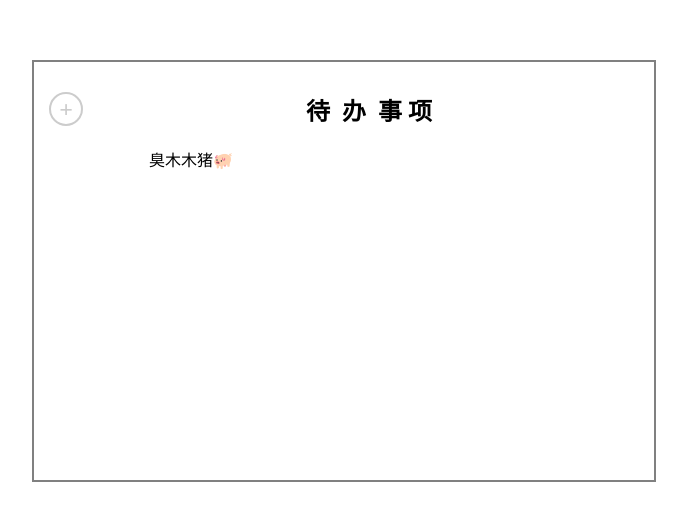
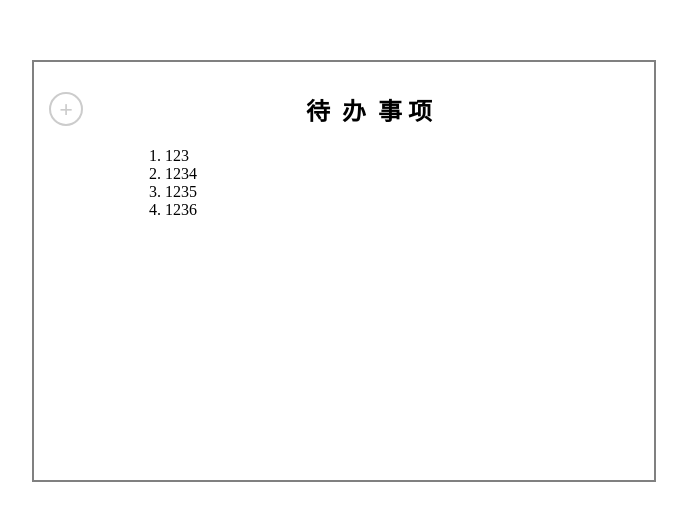
Before and after one commit to nancy618/todolist, a Vue app: page / in a window 1280 px wide. Shown: the part 140-660 px from the top of the page, without its empty margins (294-981 px from the left). Built offline with nearby package versions, Linux system fonts and the light colour scheme.

Commit message:
增加，删除

```diff
--- a/src/App.vue
+++ b/src/App.vue
@@ -1,19 +1,23 @@
 <template>
   <div id="app">
     <div class="modal" v-if="showModal">
-
+      <textarea v-model="textValue"></textarea>
+      <div @click="confirm"><input type="button" value="确定"></div>
+      <div @click="close()"><input type="button" value="关闭"></div>
     </div>
     <div class="box">
-      <h2 @click="openModal" class="clearfix">
-        <div class="add">+</div>
+      <h2 class="clearfix">
+        <div class="add" @click="openModal">+</div>
         &nbsp;待&nbsp;&nbsp;办&nbsp;&nbsp;事&nbsp;项
       </h2>
       <div class="content">
 
 
-        <div class="input1">臭木木猪🐖</div>
+        <div class="list-item" v-for="(item, index) of list" :key="item-index" @click="deleteItem(index)">
+          <div></div>
+          {{index + 1}}. {{item}}
 
-
+        </div>
       </div>
     </div>
   </div>
@@ -26,7 +30,14 @@
     name: 'app',
     data() {
       return {
-        showModal: false
+        showModal: false,
+        list: [
+          '123',
+          '1234',
+          '1235',
+          '1236',
+        ],
+        textValue: ''
       }
     },
     methods: {
@@ -34,6 +45,17 @@
         // eslint-disable-next-line no-console
         console.log(1)
         this.showModal = true
+      },
+      close() {
+        this.showModal = false
+      },
+      confirm() {
+        this.list.push(this.textValue)
+        this.textValue = ''
+        this.showModal = false
+      },
+      deleteItem(index) {
+        this.list.splice(index, 1)
       }
     }
   }
@@ -64,7 +86,7 @@
   }
 
   .add {
-    border: 2px solid ;
+    border: 2px solid;
     border-radius: 25px;
     width: 30px;
     height: 30px;
@@ -77,7 +99,7 @@
 
 
   .add:hover {
-    color: pink;
+    color: orange;
   }
 
 
@@ -85,13 +107,6 @@
     width: 400px;
     height: 40px;
     margin: 20px auto;
-  }
-
-  .input1 {
-    margin-bottom: 20px;
-    width: 400px;
-    height: 40px;
-
   }
 
   .content li {
@@ -106,10 +121,13 @@
     bottom: 0;
     margin: auto;
     width: 400px;
-    height: 260px;
+    height: 240px;
     z-index: 15;
-    background: pink;
+    background: whitesmoke;
+    border: 2px solid orange;
   }
 
 
+
+
 </style>
```
